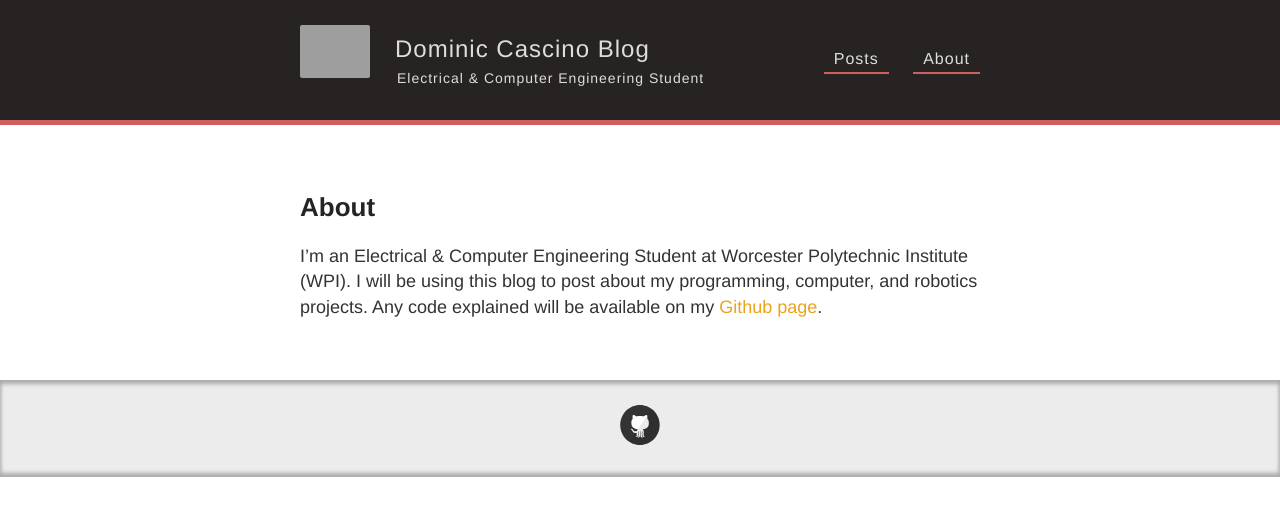
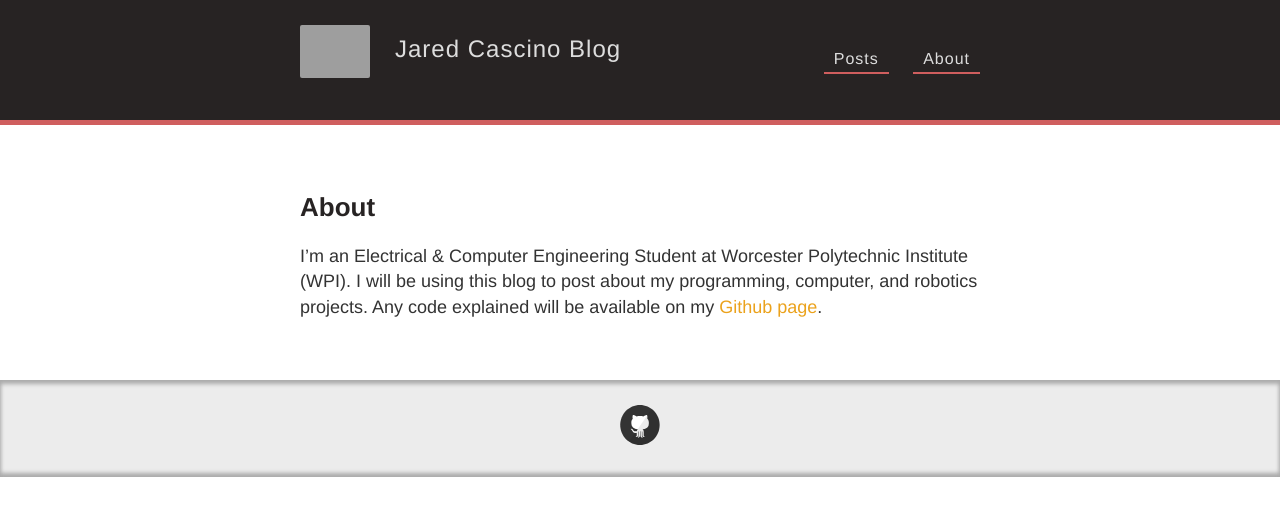
Before and after one commit to jred1/jred1.github.io, a Jekyll site: the page built from about.md, in a window 1280 px wide. Shown: the top 516 px of the page. Built offline with Jekyll 4.4.1, drawn with Linux system fonts in a browser that asks for light colours; grey boxes are pictures that could not be loaded.

Commit message:
Update _config.yml

```diff
--- a/_config.yml
+++ b/_config.yml
@@ -1,5 +1,5 @@
-name: Dominic Cascino Blog
-description: Electrical & Computer Engineering Student
+name: Jared Cascino Blog
+description:
 avatar: /images/avatar.png
 
 # Includes an icon in the footer for each username you enter
@@ -8,7 +8,7 @@ footer-links:
   email:
   facebook:
   flickr:
-  github: cascino
+  github: jred1
   instagram:
   linkedin:
   pinterest:
```
